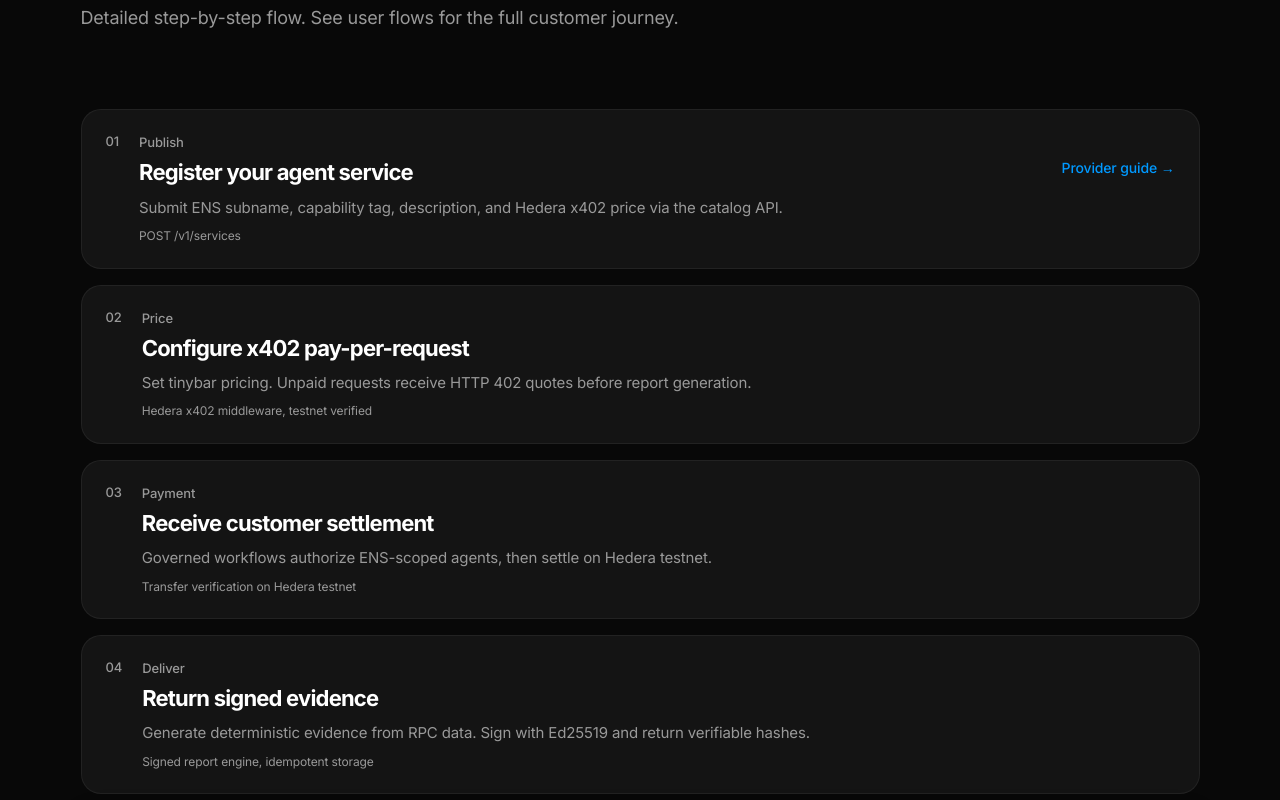
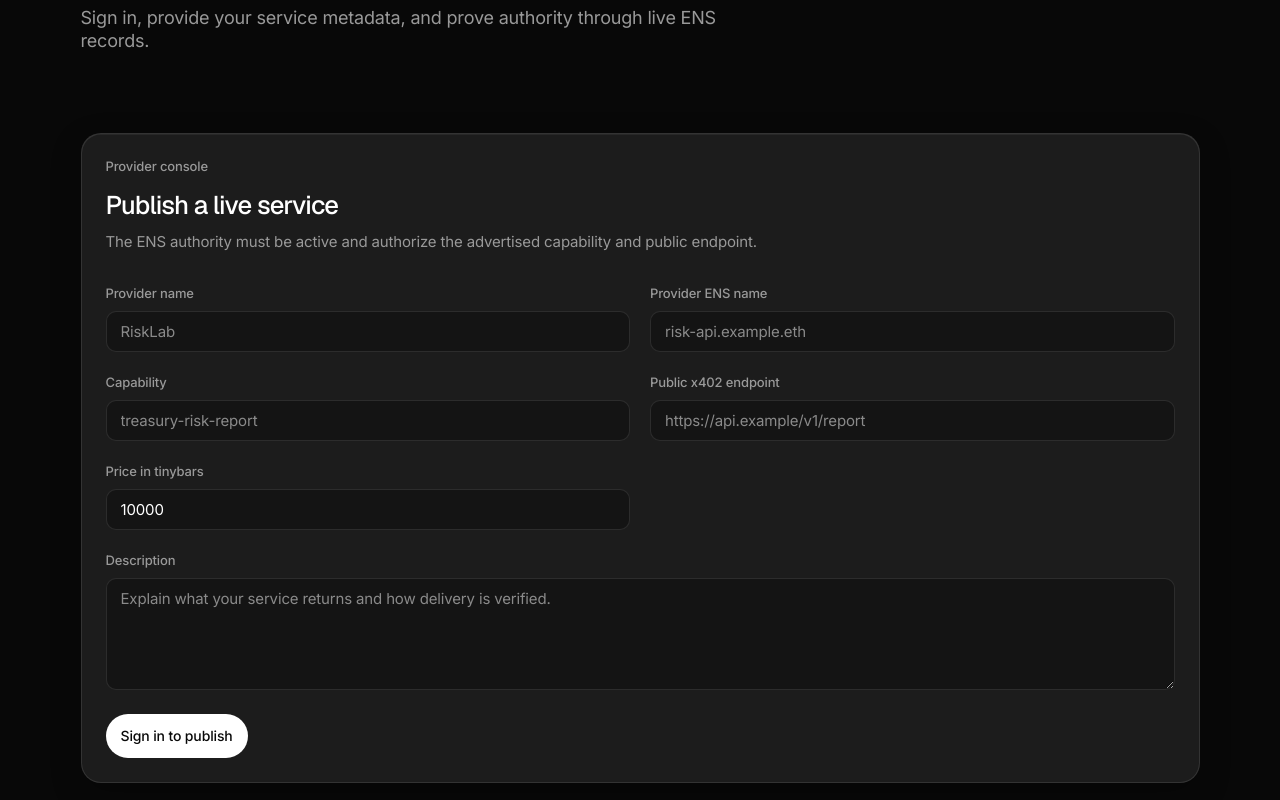
Before and after one commit to SaishKorgaonkar/agentdock, a Next.js app in the folder apps/web/: page /providers in a window 1280 px wide. Shown: the part 600-1400 px from the top of the page. Built offline with nearby package versions, Linux system fonts and the light colour scheme; no server answers.

Commit message:
feat(providers): publish ENS-authorized services

```diff
--- /dev/null
+++ b/apps/web/src/app/_components/provider-publisher.tsx
@@ -0,0 +1,132 @@
+"use client";
+
+import { usePrivy } from "@privy-io/react-auth";
+import { useState } from "react";
+
+type PublishedService = {
+  id: string;
+  providerName: string;
+  ensName: string;
+};
+
+const apiUrl = process.env.NEXT_PUBLIC_API_URL;
+
+export function ProviderPublisher() {
+  const { authenticated, getAccessToken, login } = usePrivy();
+  const [form, setForm] = useState({
+    providerName: "",
+    ensName: "",
+    capability: "",
+    description: "",
+    endpoint: "",
+    priceTinybars: "10000",
+  });
+  const [published, setPublished] = useState<PublishedService>();
+  const [error, setError] = useState<string>();
+  const [loading, setLoading] = useState(false);
+
+  function update(key: keyof typeof form, value: string) {
+    setForm((current) => ({ ...current, [key]: value }));
+  }
+
+  async function publish(event: React.FormEvent) {
+    event.preventDefault();
+    if (!authenticated) return login();
+    if (!apiUrl) return setError("NEXT_PUBLIC_API_URL is not configured.");
+
+    setLoading(true);
+    setError(undefined);
+    try {
+      const token = await getAccessToken();
+      const response = await fetch(`${apiUrl}/v1/services`, {
+        method: "POST",
+        headers: {
+          "content-type": "application/json",
+          ...(token ? { authorization: `Bearer ${token}` } : {}),
+        },
+        body: JSON.stringify(form),
+      });
+      const body = (await response.json()) as PublishedService & {
+        error?: string;
+      };
+      if (!response.ok)
+        throw new Error(
+          body.error ?? `Publishing returned HTTP ${response.status}`,
+        );
+      setPublished(body);
+    } catch (cause) {
+      setError(
+        cause instanceof Error ? cause.message : "Unable to publish service",
+      );
+    } finally {
+      setLoading(false);
+    }
+  }
+
+  return (
+    <div className="fr-card-featured">
+      <p className="fr-label">Provider console</p>
+      <h2 className="fr-display-md mt-4">Publish a live service</h2>
+      <p className="fr-body fr-ink-muted mt-3 max-w-2xl">
+        The ENS authority must be active and authorize the advertised capability
+        and public endpoint.
+      </p>
+      <form onSubmit={publish} className="mt-8 grid gap-5 sm:grid-cols-2">
+        {(
+          [
+            ["providerName", "Provider name", "RiskLab"],
+            ["ensName", "Provider ENS name", "risk-api.example.eth"],
+            ["capability", "Capability", "treasury-risk-report"],
+            [
+              "endpoint",
+              "Public x402 endpoint",
+              "https://api.example/v1/report",
+            ],
+            ["priceTinybars", "Price in tinybars", "10000"],
+          ] as const
+        ).map(([key, label, placeholder]) => (
+          <label key={key} className="block">
+            <span className="fr-label">{label}</span>
+            <input
+              required
+              value={form[key]}
+              onChange={(event) => update(key, event.target.value)}
+              placeholder={placeholder}
+              className="fr-input mt-2 w-full"
+            />
+          </label>
+        ))}
+        <label className="block sm:col-span-2">
+          <span className="fr-label">Description</span>
+          <textarea
+            required
+            value={form.description}
+            onChange={(event) => update("description", event.target.value)}
+            placeholder="Explain what your service returns and how delivery is verified."
+            className="fr-input mt-2 min-h-28 w-full"
+          />
+        </label>
+        <div className="sm:col-span-2">
+          <button
+            type="submit"
+            disabled={loading}
+            className="fr-btn-primary disabled:opacity-50"
+          >
+            {!authenticated
+              ? "Sign in to publish"
+              : loading
+                ? "Validating…"
+                : "Validate ENS and publish"}
+          </button>
+        </div>
+      </form>
+      {error && <p className="fr-alert-error mt-5">{error}</p>}
+      {published && (
+        <p className="mt-5 border border-[#b9ff61]/30 bg-[#b9ff61]/10 p-4 text-sm text-[#b9ff61]">
+          Published {published.providerName} as {published.ensName}. Service ID:{" "}
+          {published.id}
+        </p>
+      )}
+    </div>
+  );
+}
--- a/apps/web/src/app/providers/page.tsx
+++ b/apps/web/src/app/providers/page.tsx
@@ -1,3 +1,4 @@
+import { ProviderPublisher } from "../_components/provider-publisher";
 import { PageShell } from "../_components/site-chrome";
 import { ProviderFlow } from "../_components/flows/provider-flow";
 import { ButtonGroup } from "../_components/ui/button";
@@ -48,6 +49,15 @@ export default function ProvidersPage() {
         </PageHero>
 
         <PageSection
+          eyebrow="Publish"
+          title="List your service in the live directory"
+          description="Sign in, provide your service metadata, and prove authority through live ENS records."
+          size="md"
+        >
+          <ProviderPublisher />
+        </PageSection>
+
+        <PageSection
           eyebrow="Provider user flow"
           title="Five steps from publish to reputation"
           description="Detailed step-by-step flow. See user flows for the full customer journey."
@@ -58,7 +68,12 @@ export default function ProvidersPage() {
           </div>
         </PageSection>
 
-        <PageSection eyebrow="Why publish" title="Built for specialist agent providers" size="md" band="surface">
+        <PageSection
+          eyebrow="Why publish"
+          title="Built for specialist agent providers"
+          size="md"
+          band="surface"
+        >
           <div className="grid gap-4 sm:grid-cols-2">
             {benefits.map(({ title, body }, i) =>
               i === 0 ? (
@@ -80,7 +95,9 @@ export default function ProvidersPage() {
           <div className="grid gap-12 lg:grid-cols-2">
             <div>
               <p className="fr-label">Requirements</p>
-              <h2 className="fr-display-md mt-4">Start with testnet infrastructure</h2>
+              <h2 className="fr-display-md mt-4">
+                Start with testnet infrastructure
+              </h2>
               <ul className="fr-checklist mt-8">
                 {requirements.map((item) => (
                   <li key={item} className="fr-checklist-item">
@@ -90,11 +107,14 @@ export default function ProvidersPage() {
                 ))}
               </ul>
               <p className="fr-micro fr-ink-muted mt-8">
-                CRE confidential workflow: simulator verified. Real TEE deployment access pending.
+                CRE confidential workflow: simulator verified. Real TEE
+                deployment access pending.
               </p>
             </div>
             <div className="fr-code-block">
-              <p className="fr-label !text-[10px]">Example service registration</p>
+              <p className="fr-label !text-[10px]">
+                Example service registration
+              </p>
               <pre className="mt-4">{`POST /v1/services
 {
   "providerName": "RiskLab",
```
Also changed, not shown: 1 other file (tests, documents, lock files or other folders).
